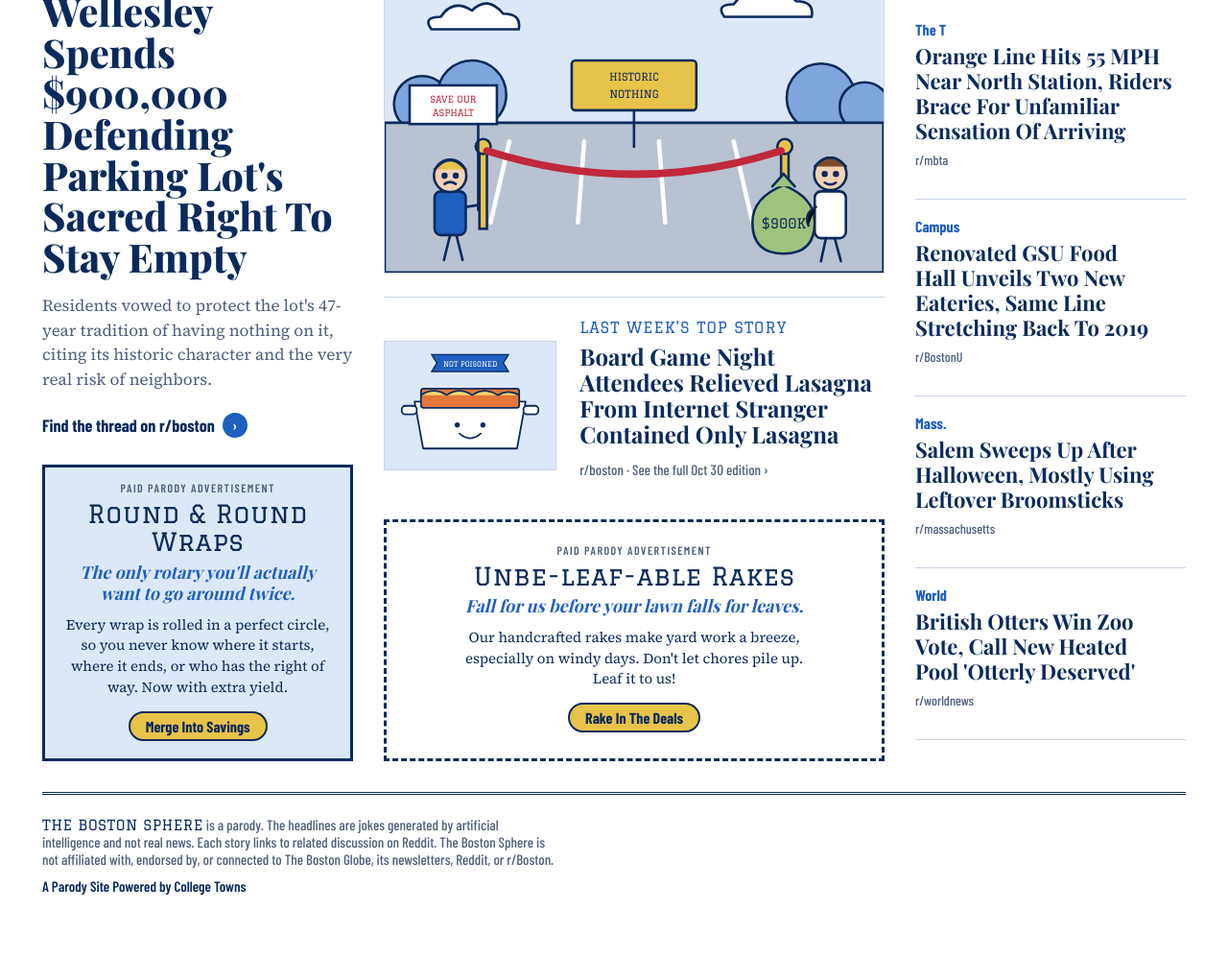
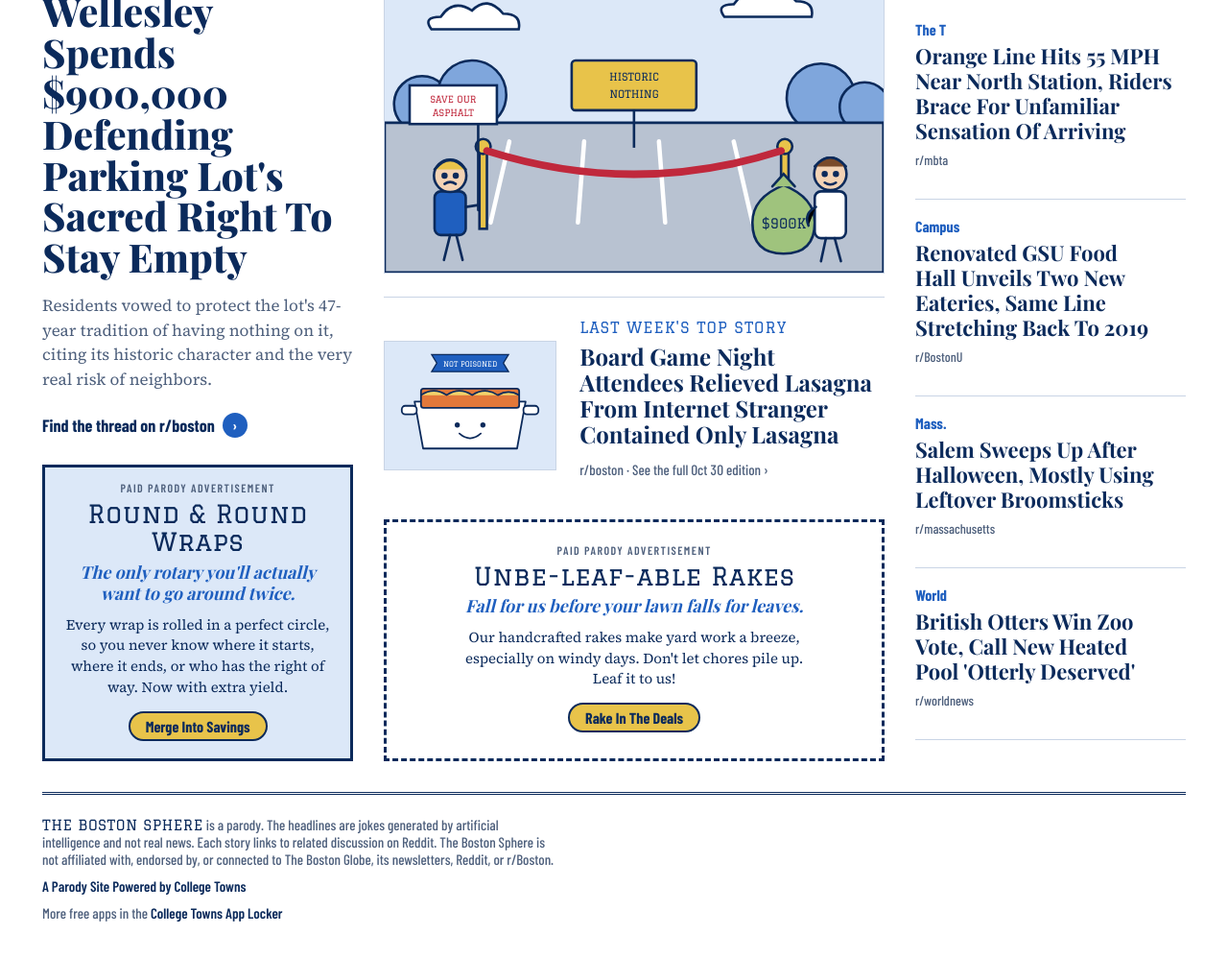
Before and after one commit to collegetowns/boston-sphere, a plain HTML site: page index.html in a window 1280 px wide. Shown: the part 404-1402 px from the top of the page at 96% size. Before the commit the page ends 1376 px from the top, so only its background shows below. Drawn offline with nearby package versions, Linux system fonts and the light colour scheme.

Commit message:
Add a footer link to the College Towns App Locker
Co-Authored-By: Claude Opus 5.5 <noreply@anthropic.com>
Claude-Session: https://claude.ai/code/session_01NrcPY6bqGSDdRqgnai3FWm

```diff
--- a/index.html
+++ b/index.html
@@ -221,6 +221,7 @@ footer a { color: var(--navy); font-weight: 600; }
   <footer>
     <span class="disclaimer"><strong>THE BOSTON SPHERE</strong> is a parody. The headlines are jokes generated by artificial intelligence and not real news. Each story links to related discussion on Reddit. The Boston Sphere is not affiliated with, endorsed by, or connected to The Boston Globe, its newsletters, Reddit, or r/Boston.</span>
     <span><a href="https://collegetowns.org">A Parody Site Powered by College Towns</a></span>
+    <span>More free apps in the <a href="https://applocker.collegetowns.org/" target="_blank" rel="noopener">College Towns App Locker</a></span>
   </footer>
 </div>
 
```
